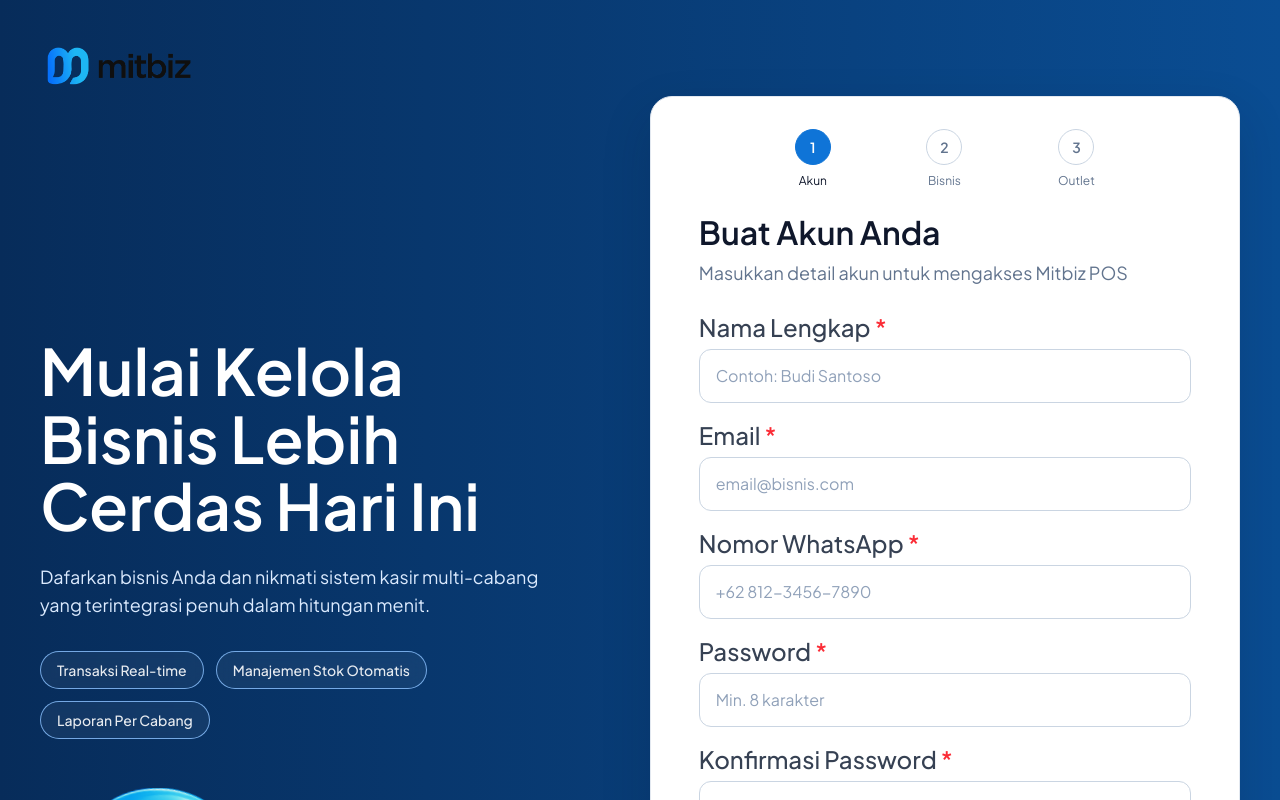
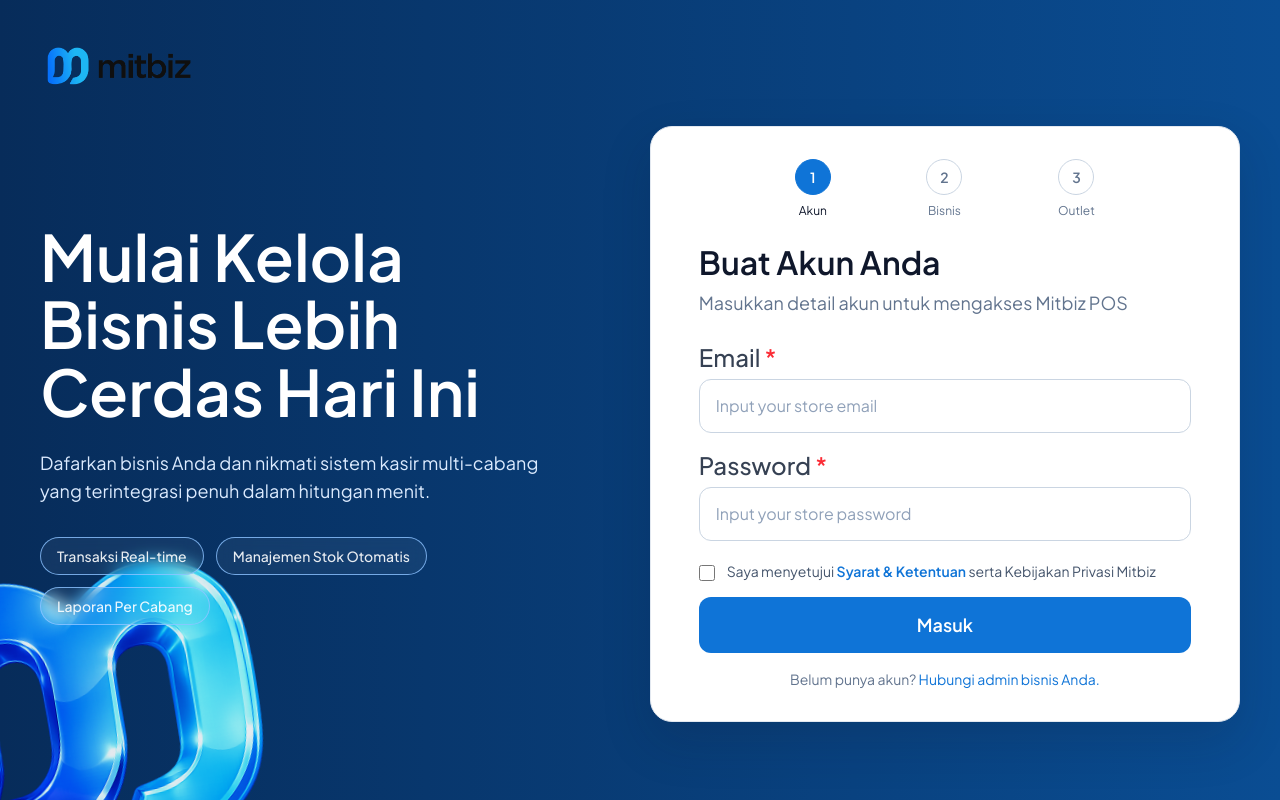
Before and after one commit to MuhammadAdrianEfrichan/mitbiz-adrian-internship, a React (Vite) app: page /register-admin in a window 1280 px wide. Shown: the top 800 px of the page. Built offline with nearby package versions, Linux system fonts and the light colour scheme.

Commit message:
merancang auth login dan sudah selesai

```diff
--- a/src/pages/Login/Login.jsx
+++ b/src/pages/Login/Login.jsx
@@ -4,15 +4,96 @@
 import ContentLogin from '../../components/fragments/ContentLogin'
 import TagLine from '../../components/fragments/TagLine'
 import LupaPassword from '../../components/fragments/LupaPassword'
+import { useNavigate } from 'react-router-dom'
+import { useState } from 'react'
+import { login } from '../../services/auth.service'
 
 const Login = ()=>{
+    const loginFields = [
+    {
+        label: 'Email',
+        name: 'email',
+        type: 'email',
+        placeholder: 'Masukkan email Anda',
+        required: true,
+    },
+    {
+        label: 'Password',
+        name: 'password',
+        type: 'password',
+        placeholder: 'Masukkan password Anda',
+        required: true,
+    },
+];
+
+     const navigate = useNavigate();
+
+    const [form, setForm] = useState({
+        email: "",
+        password: "",
+    });
+    const [errors, setErrors] = useState({});
+    const [loading, setLoading] = useState(false);
+    const [serverError, setServerError] = useState("");
+
+    const handleChange = (e) => {
+        const { name, value } = e.target;
+        setForm((prev) => ({ ...prev, [name]: value }));
+    };
+
+    const validate = () => {
+        const newErrors = {};
+        if (!form.email.includes("@")) newErrors.email = "Email tidak valid";
+        if (!form.password) newErrors.password = "Password wajib diisi";
+        return newErrors;
+    };
+
+    const handleSubmit = async (e) => {
+        e.preventDefault();
+        setServerError("");
+
+        const validationErrors = validate();
+        if (Object.keys(validationErrors).length > 0) {
+            setErrors(validationErrors);
+            return;
+        }
+        setErrors({});
+        setLoading(true);
+        try {
+            const data = await login(form);
+            console.log("Login berhasil:", data);
+
+            if (data.token || data.data?.token) {
+                localStorage.setItem("token", data.token ?? data.data.token);
+            }
+            navigate("/home-admin");
+        } catch (err) {
+            setServerError(err.message || "Tidak bisa terhubung ke server");
+        } finally {
+            setLoading(false);
+        }
+    };
     return(
         <ContentLogin>
             <LeftCopy />
             <LoginCard >
                 <TagLine />
-                <FormLogin>
+                {serverError && (
+                    <p className="text-red-500 text-sm mb-3">{serverError}</p>
+                )}
+
+                <FormLogin
+                    variant="login"
+                    fields={loginFields}
+                    values={form}
+                    onSubmit={handleSubmit}
+                    onFieldChange={handleChange}
+                    submitLabel={loading ? "Memproses..." : "Masuk"}
+                >
                     <LupaPassword />
+
+                    {errors.email && <p className="text-red-500 text-xs">{errors.email}</p>}
+                    {errors.password && <p className="text-red-500 text-xs">{errors.password}</p>}
                 </FormLogin>
             </LoginCard>
         </ContentLogin>
--- a/src/pages/Register/RegisterAkun/RegisterAkun.jsx
+++ b/src/pages/Register/RegisterAkun/RegisterAkun.jsx
@@ -121,13 +121,12 @@
                 />
 
                 <FormLogin
-                    variant="register"
-                    fields={registerFields}
+                    variant="login"
                     values={form}
                     onFieldChange={handleChange}
-                    onSubmit = {handleSubmit}
-                    submitLabel="Lanjut ke Info Bisnis"
-                    showFooterText={false}
+                    onSubmit={handleSubmit}
+                    submitLabel={loading ? "Memproses..." : "Masuk"}
+                    footerText="Belum punya akun?"
                 >
                     <label className="flex items-start gap-3 pt-1 text-sm text-slate-600">
                         <input type="checkbox" className="mt-1 h-4 w-4 rounded border-slate-300 text-[#0F74D7] focus:ring-[#0F74D7]" />
--- a/src/services/auth.service.js
+++ b/src/services/auth.service.js
@@ -48,3 +48,22 @@
 
     return data;
 };
+
+
+
+export const login = async (formData) => {
+    const res = await fetch(`${environment.API_URL}/auth/login`, {
+        method: "POST",
+        headers: { "Content-Type": "application/json" },
+        credentials: "include",
+        body: JSON.stringify(formData),
+    });
+
+    const data = await res.json();
+
+    if (!res.ok) {
+        throw new Error(data.message || "Login gagal");
+    }
+
+    return data;
+};
```
